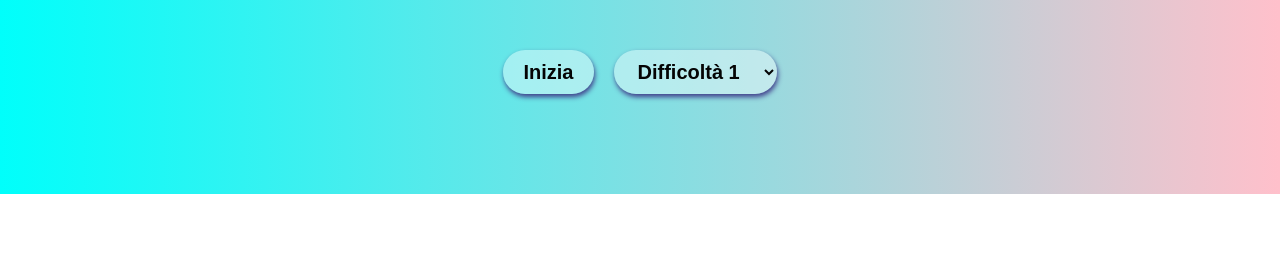
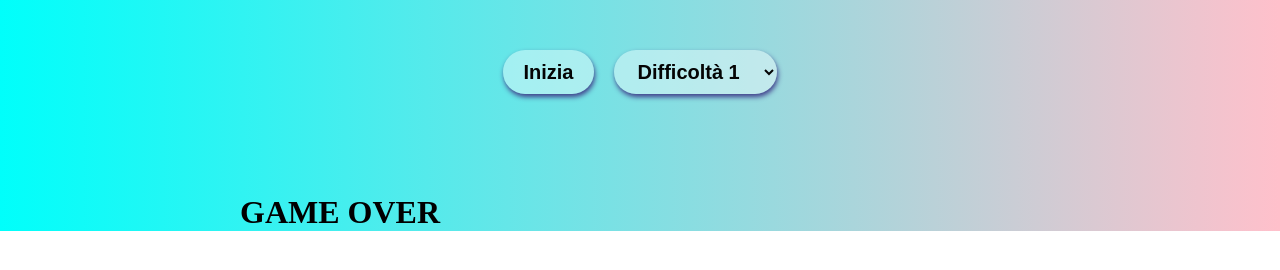
Before and after one commit to S1nghAmandeep/js-campominato-dom, a plain HTML site: page index.html in a window 1280 px wide. Drawn offline with Linux system fonts and the light colour scheme.

Commit message:
added-game-over-text

```diff
--- a/index.html
+++ b/index.html
@@ -22,6 +22,9 @@
 
 
             </section>
+            <div class="game-over">
+                <h1>GAME OVER</h1>
+            </div>
         </main>
     </div>
 
```
